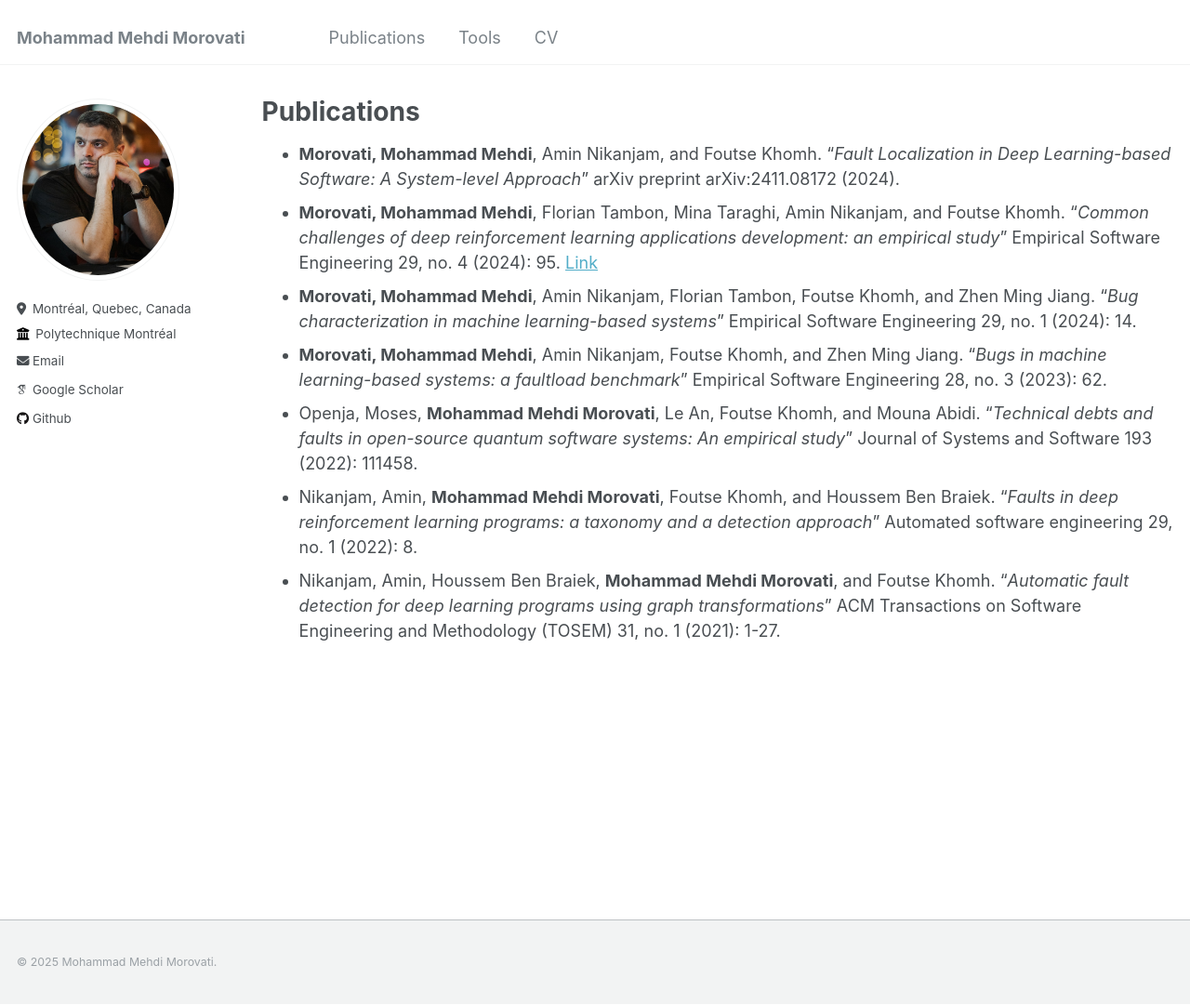
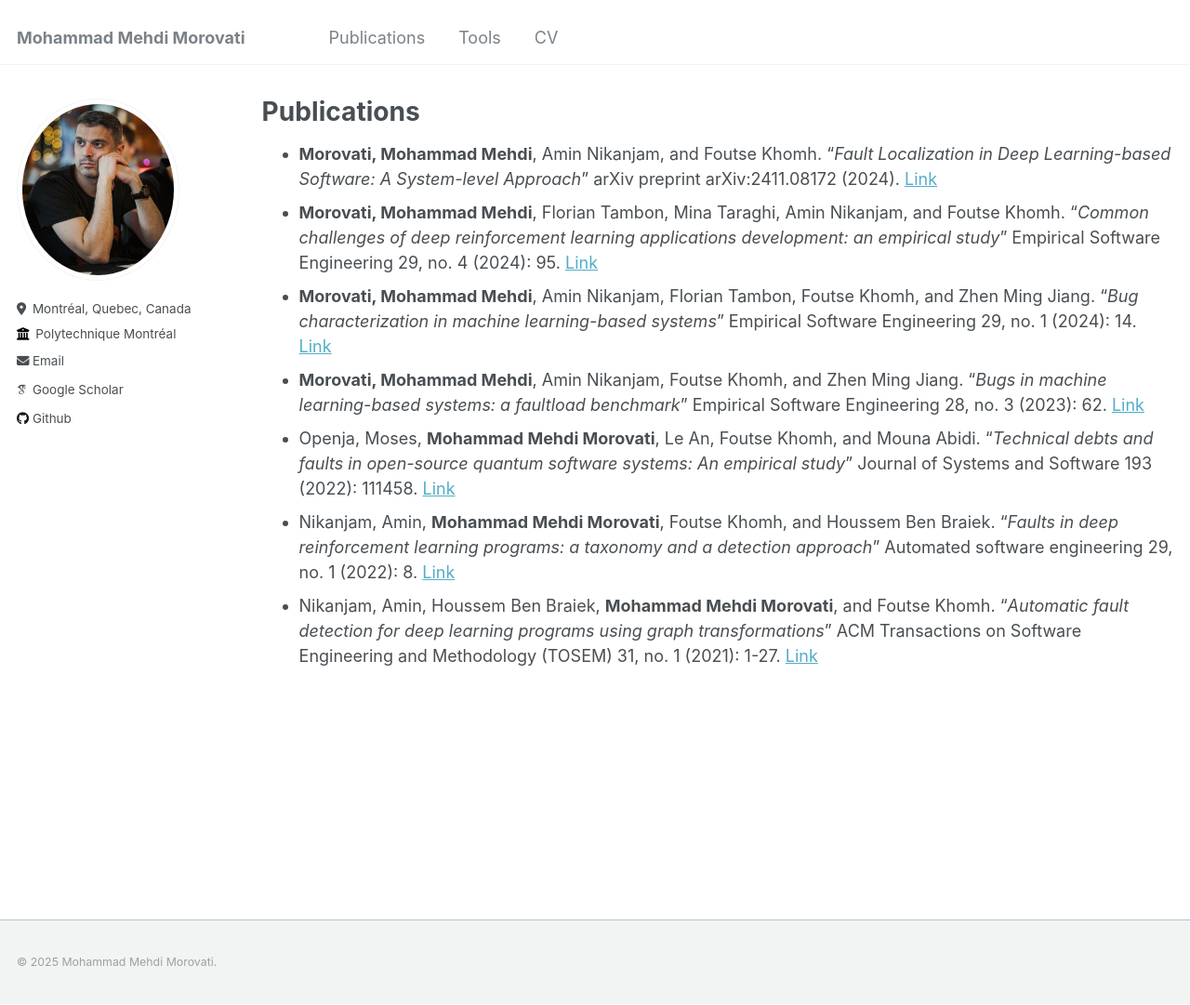
Before and after one commit to mehdi-morovati/mehdi-morovati.github.io, a Jekyll site: the page built from _pages/publications.md, in a window 1280 px wide and 1081 px high. Shown: the whole window at 93% size. Built offline with Jekyll 4.4.1, drawn with Linux system fonts in a browser that asks for light colours; some web fonts are replaced.

Commit message:
Update publications.md

```diff
--- a/_pages/publications.md
+++ b/_pages/publications.md
@@ -4,10 +4,10 @@ title: "Publications"
 permalink: /publications/
 author_profile: true
 ---
-* **Morovati, Mohammad Mehdi**, Amin Nikanjam, and Foutse Khomh. "*Fault Localization in Deep Learning-based Software: A System-level Approach*" arXiv preprint arXiv:2411.08172 (2024).
-* **Morovati, Mohammad Mehdi**, Florian Tambon, Mina Taraghi, Amin Nikanjam, and Foutse Khomh. "*Common challenges of deep reinforcement learning applications development: an empirical study*" Empirical Software Engineering 29, no. 4 (2024): 95. [Link](https://arxiv.org/pdf/2411.08172)
-* **Morovati, Mohammad Mehdi**, Amin Nikanjam, Florian Tambon, Foutse Khomh, and Zhen Ming Jiang. "*Bug characterization in machine learning-based systems*" Empirical Software Engineering 29, no. 1 (2024): 14.
-* **Morovati, Mohammad Mehdi**, Amin Nikanjam, Foutse Khomh, and Zhen Ming Jiang. "*Bugs in machine learning-based systems: a faultload benchmark*" Empirical Software Engineering 28, no. 3 (2023): 62.
-* Openja, Moses, **Mohammad Mehdi Morovati**, Le An, Foutse Khomh, and Mouna Abidi. "*Technical debts and faults in open-source quantum software systems: An empirical study*" Journal of Systems and Software 193 (2022): 111458.
-* Nikanjam, Amin, **Mohammad Mehdi Morovati**, Foutse Khomh, and Houssem Ben Braiek. "*Faults in deep reinforcement learning programs: a taxonomy and a detection approach*" Automated software engineering 29, no. 1 (2022): 8.
-* Nikanjam, Amin, Houssem Ben Braiek, **Mohammad Mehdi Morovati**, and Foutse Khomh. "*Automatic fault detection for deep learning programs using graph transformations*" ACM Transactions on Software Engineering and Methodology (TOSEM) 31, no. 1 (2021): 1-27.
+* **Morovati, Mohammad Mehdi**, Amin Nikanjam, and Foutse Khomh. "*Fault Localization in Deep Learning-based Software: A System-level Approach*" arXiv preprint arXiv:2411.08172 (2024). [Link](https://arxiv.org/pdf/2411.08172)
+* **Morovati, Mohammad Mehdi**, Florian Tambon, Mina Taraghi, Amin Nikanjam, and Foutse Khomh. "*Common challenges of deep reinforcement learning applications development: an empirical study*" Empirical Software Engineering 29, no. 4 (2024): 95. [Link](https://link.springer.com/article/10.1007/s10664-024-10500-5)
+* **Morovati, Mohammad Mehdi**, Amin Nikanjam, Florian Tambon, Foutse Khomh, and Zhen Ming Jiang. "*Bug characterization in machine learning-based systems*" Empirical Software Engineering 29, no. 1 (2024): 14. [Link](https://link.springer.com/article/10.1007/s10664-023-10400-0)
+* **Morovati, Mohammad Mehdi**, Amin Nikanjam, Foutse Khomh, and Zhen Ming Jiang. "*Bugs in machine learning-based systems: a faultload benchmark*" Empirical Software Engineering 28, no. 3 (2023): 62. [Link](https://link.springer.com/article/10.1007/s10664-023-10291-1)
+* Openja, Moses, **Mohammad Mehdi Morovati**, Le An, Foutse Khomh, and Mouna Abidi. "*Technical debts and faults in open-source quantum software systems: An empirical study*" Journal of Systems and Software 193 (2022): 111458. [Link](https://www.sciencedirect.com/science/article/abs/pii/S0164121222001480)
+* Nikanjam, Amin, **Mohammad Mehdi Morovati**, Foutse Khomh, and Houssem Ben Braiek. "*Faults in deep reinforcement learning programs: a taxonomy and a detection approach*" Automated software engineering 29, no. 1 (2022): 8. [Link](https://link.springer.com/article/10.1007/s10515-021-00313-x)
+* Nikanjam, Amin, Houssem Ben Braiek, **Mohammad Mehdi Morovati**, and Foutse Khomh. "*Automatic fault detection for deep learning programs using graph transformations*" ACM Transactions on Software Engineering and Methodology (TOSEM) 31, no. 1 (2021): 1-27. [Link](https://dl.acm.org/doi/abs/10.1145/3470006)
```
